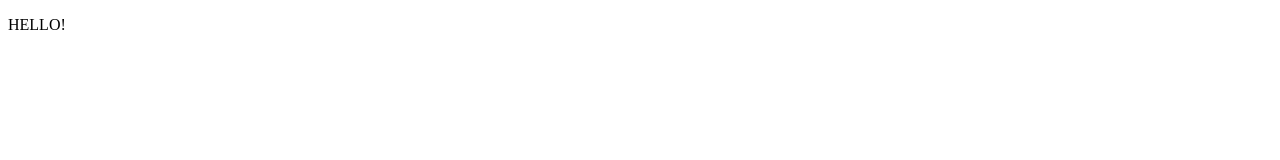
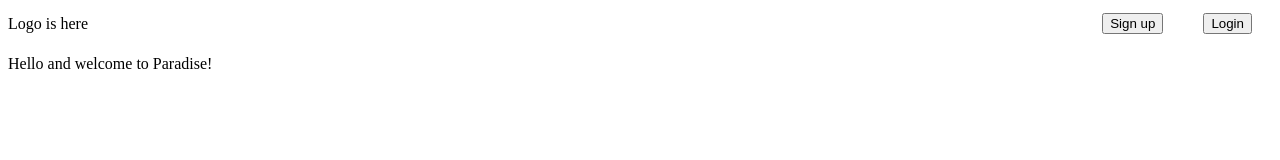
Before and after one commit to Joarnis/ted-dy, a plain HTML site: page WebContent/index.html in a window 1280 px wide. Drawn offline with Linux system fonts and the light colour scheme.

Commit message:
started a layout of index.html with some css

```diff
--- /dev/null
+++ b/WebContent/css/flex.css
@@ -0,0 +1,25 @@
+.flexcontainer{
+	display: flex;
+	flex-direction: row;
+    flex-wrap: nowrap;
+    justify-content: space-between;
+    align-items: center;
+}
+
+.flexleft{
+	display: flex;
+	flex-direction: row;
+    flex-wrap: nowrap;
+    justify-content: flex-start;
+}
+
+.flexright{
+	display: flex;
+	flex-direction: row;
+    flex-wrap: nowrap;
+    justify-content: flex-end;
+}
+
+.barbutton{
+	margin: 5px 20px 5px 20px;
+}
--- a/WebContent/index.html
+++ b/WebContent/index.html
@@ -2,9 +2,21 @@
 <html>
 <head>
 <meta charset="UTF-8">
-<title>Insert title here</title>
+<title>Paradise Housing Services</title>
+<link rel="stylesheet" type="text/css" href="./css/flex.css">
 </head>
 <body>
-<p>HELLO!</p>
+<div class="flexcontainer">
+	<div>Logo is here</div>
+	<div class="flexright">
+		<div class="barbutton">
+			<button>Sign up</button>
+		</div>
+		<div class="barbutton">
+			<button>Login</button>
+		</div>
+	</div>
+</div>
+<p>Hello and welcome to Paradise!</p>
 </body>
 </html>
```
